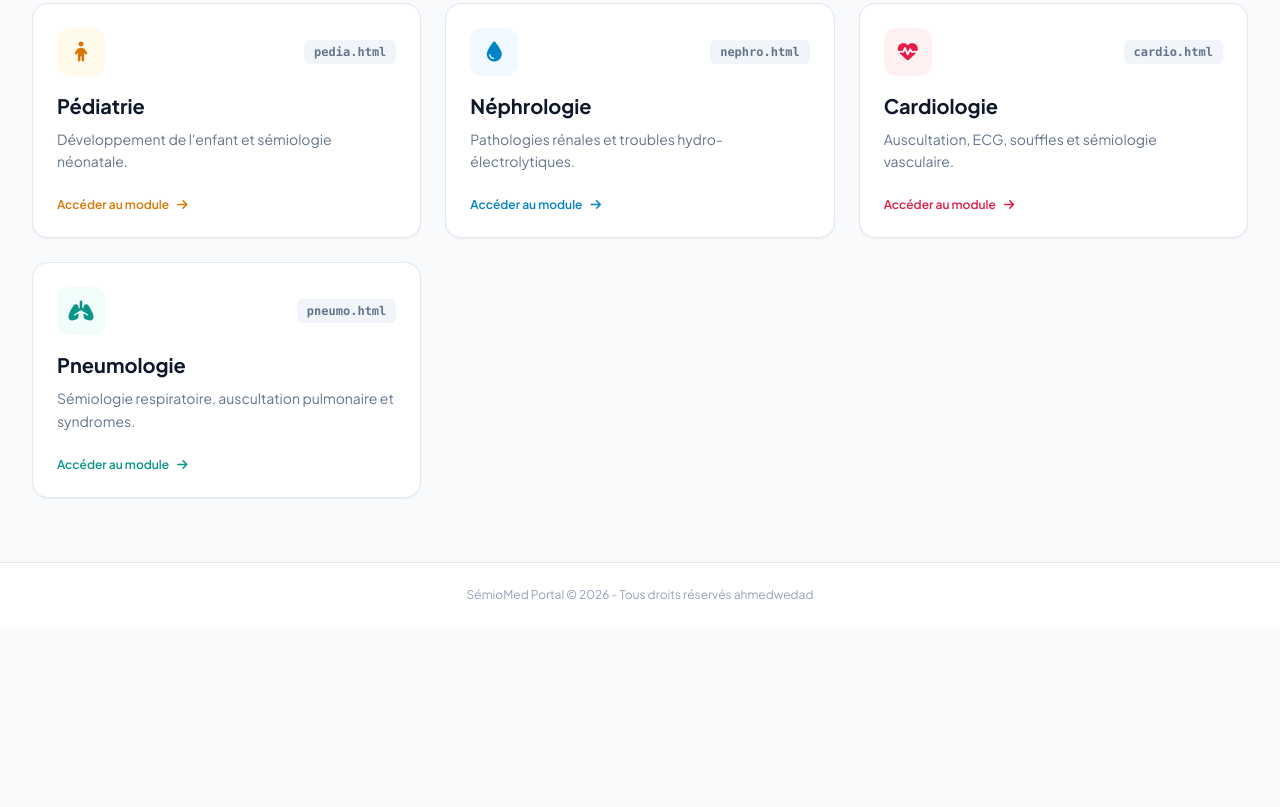
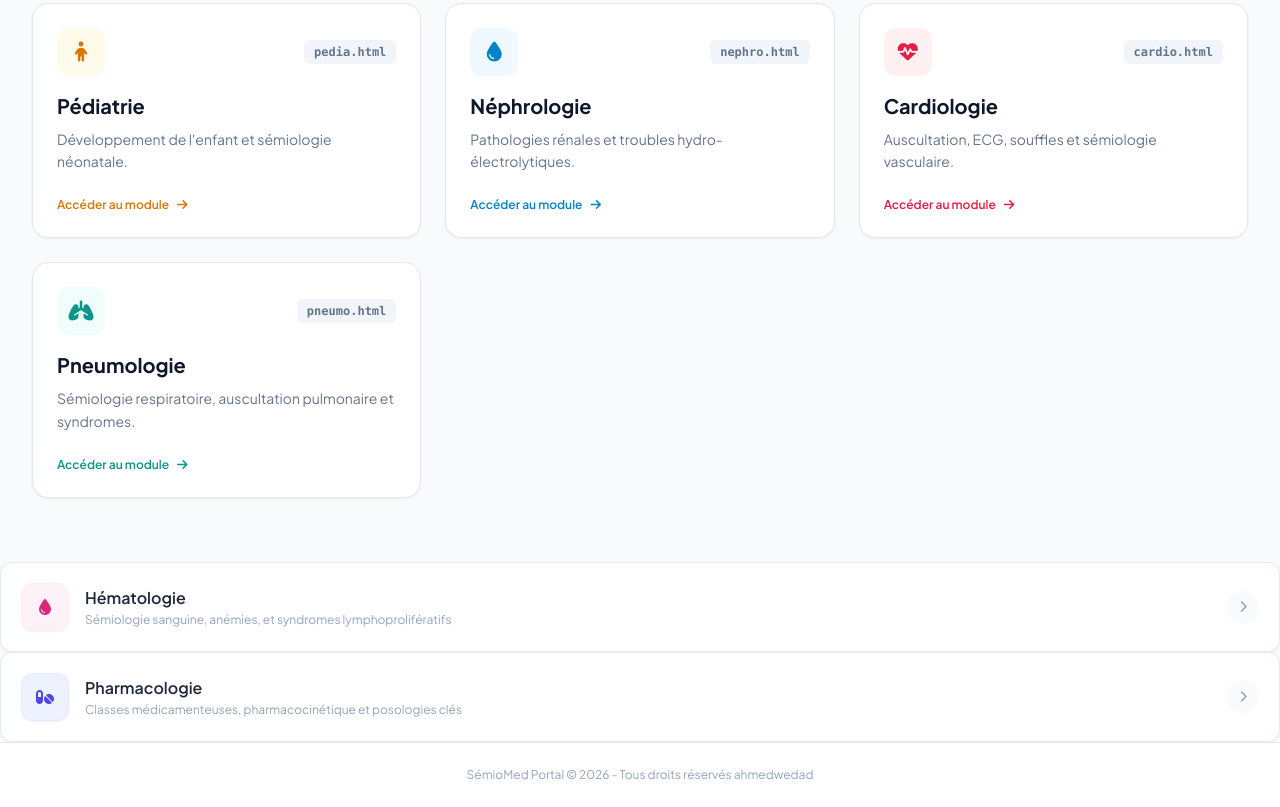
Before and after one commit to ahmedewedade-art/semio-med, a plain HTML site: page semio-project/index.html in a window 1280 px wide. Shown: the part 617-1424 px from the top of the page. Before the commit the page ends 1244 px from the top, so only its background shows below. Drawn offline with nearby package versions, Linux system fonts and the light colour scheme.

Commit message:
Add files via upload

```diff
--- a/semio-project/index.html
+++ b/semio-project/index.html
@@ -175,6 +175,37 @@
 
         </div>
     </main>
+            <!-- Topic Card: Hématologie -->
+            <a href="hemato.html" class="group bg-white rounded-xl p-5 border border-slate-200/80 shadow-sm hover:shadow-md hover:border-pink-300 transition-all duration-200 flex items-center justify-between">
+                <div class="flex items-center gap-4">
+                    <div class="w-12 h-12 rounded-xl bg-pink-50 text-pink-600 flex items-center justify-center font-bold text-base shadow-sm border border-pink-100/50 group-hover:scale-105 transition-transform">
+                        <i class="fa-solid fa-droplet"></i>
+                    </div>
+                    <div>
+                        <h2 class="text-base font-semibold text-slate-800 group-hover:text-pink-600 transition-colors">Hématologie</h2>
+                        <p class="text-xs text-slate-400 mt-0.5">Sémiologie sanguine, anémies, et syndromes lymphoprolifératifs</p>
+                    </div>
+                </div>
+                <div class="w-8 h-8 rounded-full bg-slate-50 group-hover:bg-pink-600 group-hover:text-white flex items-center justify-center text-slate-400 transition-all">
+                    <i class="fa-solid fa-chevron-right text-xs"></i>
+                </div>
+            </a>
+
+            <!-- Topic Card: Pharmacologie -->
+            <a href="pharmaco.html" class="group bg-white rounded-xl p-5 border border-slate-200/80 shadow-sm hover:shadow-md hover:border-indigo-300 transition-all duration-200 flex items-center justify-between">
+                <div class="flex items-center gap-4">
+                    <div class="w-12 h-12 rounded-xl bg-indigo-50 text-indigo-600 flex items-center justify-center font-bold text-base shadow-sm border border-indigo-100/50 group-hover:scale-105 transition-transform">
+                        <i class="fa-solid fa-pills"></i>
+                    </div>
+                    <div>
+                        <h2 class="text-base font-semibold text-slate-800 group-hover:text-indigo-600 transition-colors">Pharmacologie</h2>
+                        <p class="text-xs text-slate-400 mt-0.5">Classes médicamenteuses, pharmacocinétique et posologies clés</p>
+                    </div>
+                </div>
+                <div class="w-8 h-8 rounded-full bg-slate-50 group-hover:bg-indigo-600 group-hover:text-white flex items-center justify-center text-slate-400 transition-all">
+                    <i class="fa-solid fa-chevron-right text-xs"></i>
+                </div>
+            </a>
 
     <!-- Footer -->
     <footer class="border-t border-slate-200 bg-white py-6 text-center text-xs text-slate-400">
```
Also changed, not shown: semio-project/hemato.html (added), semio-project/pharmaco.html (added).
